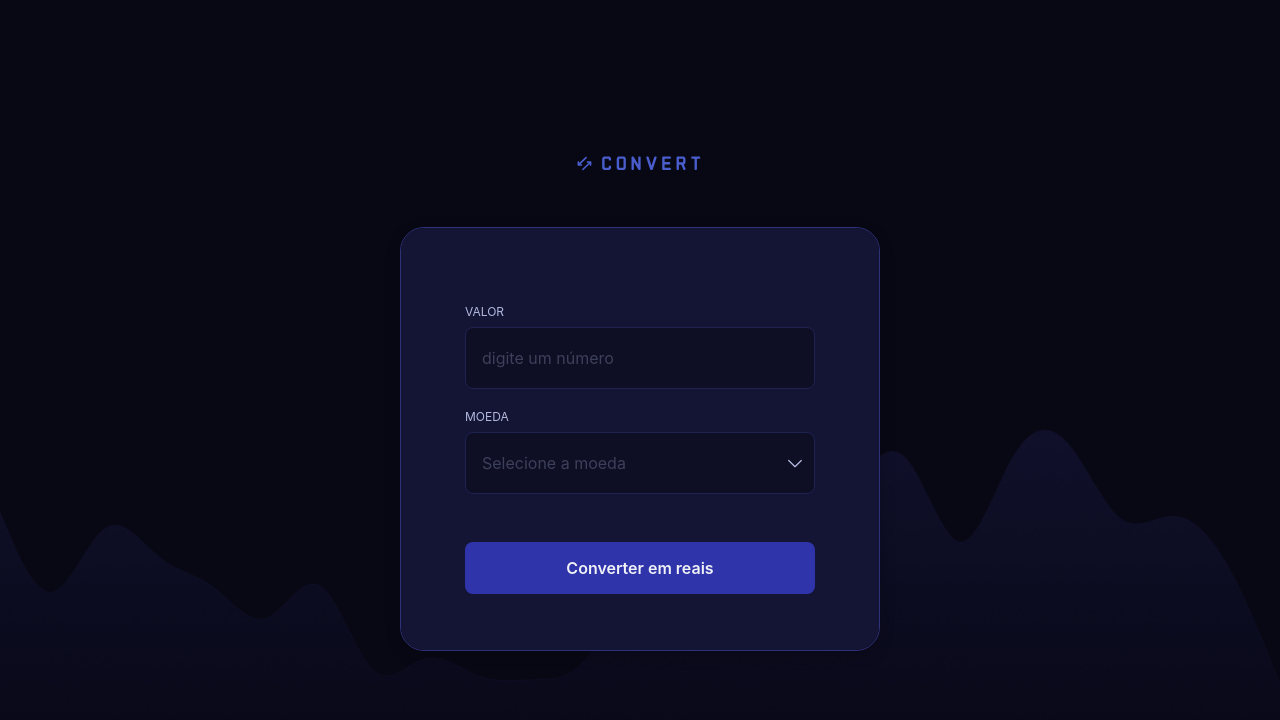
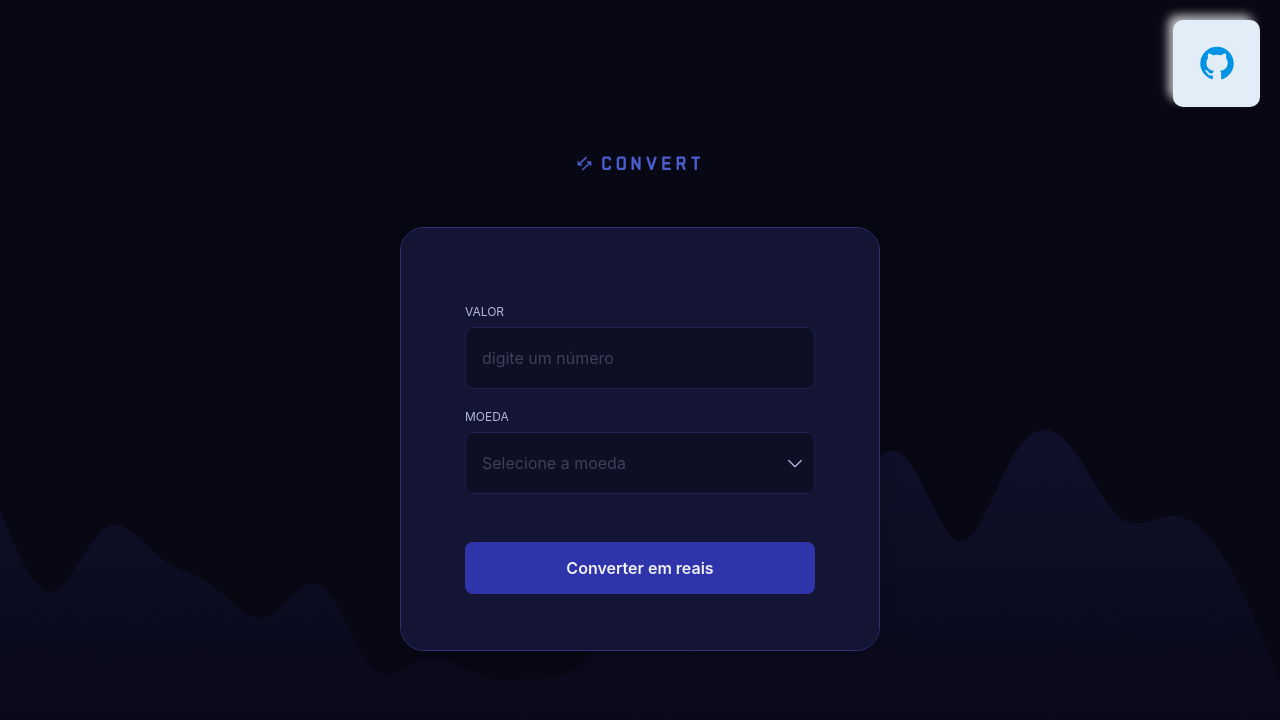
Before and after one commit to ArkaNiightt/Projeto---Convert, a plain HTML site: page index.html in a window 1280 px wide. Drawn offline with Linux system fonts and the light colour scheme; no server answers.

Commit message:
add github icon

```diff
--- a/index.html
+++ b/index.html
@@ -18,11 +18,28 @@
             rel="stylesheet"
         />
 
-        <link rel="stylesheet" href="styles.css" />
+        <link rel="stylesheet" href="styles/styles.css" />
 
         <title>Convert</title>
     </head>
     <body>
+        <div class="github">
+            <a href="https://github.com/ArkaNiightt" class="btn-github">
+                <svg
+                    width="40"
+                    height="40"
+                    fill="#0092E4"
+                    xmlns="http://www.w3.org/2000/svg"
+                    data-name="Layer 1"
+                    viewBox="0 0 24 24"
+                    id="github"
+                >
+                    <path
+                        d="M12,2.2467A10.00042,10.00042,0,0,0,8.83752,21.73419c.5.08752.6875-.21247.6875-.475,0-.23749-.01251-1.025-.01251-1.86249C7,19.85919,6.35,18.78423,6.15,18.22173A3.636,3.636,0,0,0,5.125,16.8092c-.35-.1875-.85-.65-.01251-.66248A2.00117,2.00117,0,0,1,6.65,17.17169a2.13742,2.13742,0,0,0,2.91248.825A2.10376,2.10376,0,0,1,10.2,16.65923c-2.225-.25-4.55-1.11254-4.55-4.9375a3.89187,3.89187,0,0,1,1.025-2.6875,3.59373,3.59373,0,0,1,.1-2.65s.83747-.26251,2.75,1.025a9.42747,9.42747,0,0,1,5,0c1.91248-1.3,2.75-1.025,2.75-1.025a3.59323,3.59323,0,0,1,.1,2.65,3.869,3.869,0,0,1,1.025,2.6875c0,3.83747-2.33752,4.6875-4.5625,4.9375a2.36814,2.36814,0,0,1,.675,1.85c0,1.33752-.01251,2.41248-.01251,2.75,0,.26251.1875.575.6875.475A10.0053,10.0053,0,0,0,12,2.2467Z"
+                    ></path>
+                </svg>
+            </a>
+        </div>
         <img src="./img/logo.svg" alt="Convert logo" />
 
         <main>
--- /dev/null
+++ b/styles/github.css
@@ -0,0 +1,37 @@
+.github {
+    position: absolute;
+    top: 20px; /* Ajuste conforme necessário */
+    right: 20px; /* Ajuste conforme necessário */
+}
+
+.btn-github {
+    display: grid;
+    place-items: center;
+    background: #e3edf7;
+    padding: 1.4em;
+    border-radius: 10px;
+    box-shadow: 6px 6px 10px -1px rgba(0, 0, 0, 0.15),
+        -6px -6px 10px -1px rgba(255, 255, 255, 0.7);
+    border: 1px solid rgba(0, 0, 0, 0);
+    cursor: pointer;
+    transition: transform 0.5s;
+}
+
+.btn-github:hover {
+    box-shadow: inset 4px 4px 6px -1px rgba(0, 0, 0, 0.2),
+        inset -4px -4px 6px -1px rgba(255, 255, 255, 0.7),
+        -0.5px -0.5px 0px rgba(255, 255, 255, 1),
+        0.5px 0.5px 0px rgba(0, 0, 0, 0.15),
+        0px 12px 10px -10px rgba(0, 0, 0, 0.05);
+    border: 1px solid rgba(0, 0, 0, 0.1);
+    transform: translateY(0.5em);
+}
+
+.btn-github svg {
+    transition: transform 0.5s;
+}
+
+.btn-github:hover svg {
+    transform: scale(0.9);
+    fill: #333333;
+}
--- a/styles.css
+++ b/styles/styles.css
@@ -1,3 +1,5 @@
+@import url(github.css);
+
 /* Estilizações base */
 * {
     margin: 0;
@@ -26,7 +28,7 @@ body {
     width: 100%;
     height: 100vh;
 
-    background-image: url("./img/bg.png");
+    background-image: url("../img/bg.png");
     background-size: cover;
     background-attachment: fixed;
 
@@ -98,7 +100,7 @@ select {
     -moz-appearance: none;
     -webkit-appearance: none;
     appearance: none;
-    background: url("./img/chevron-down.svg") no-repeat;
+    background: url("../img/chevron-down.svg") no-repeat;
     background-position: calc(100% - 0.75rem) center !important;
     background-color: #0e0f25;
     cursor: pointer;
```
